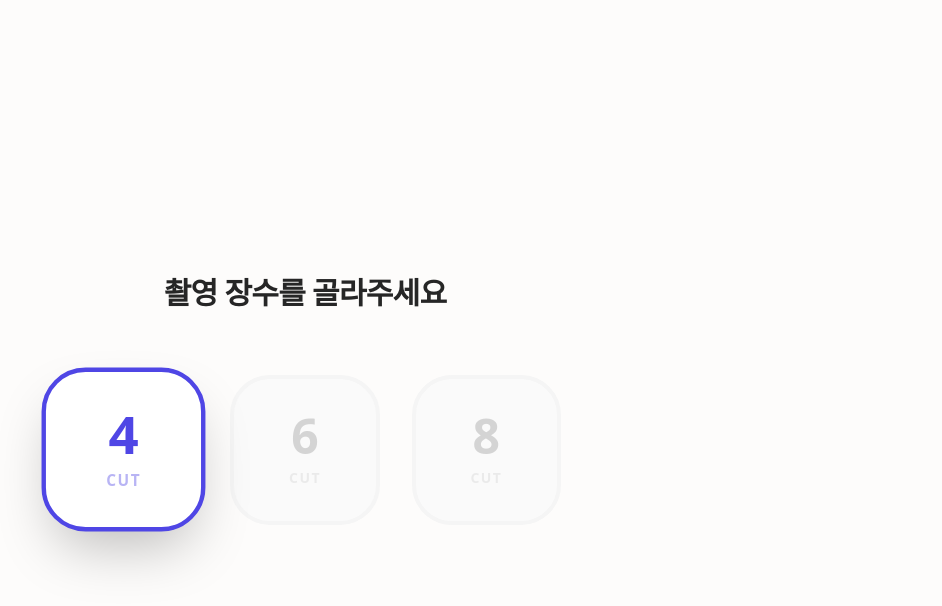
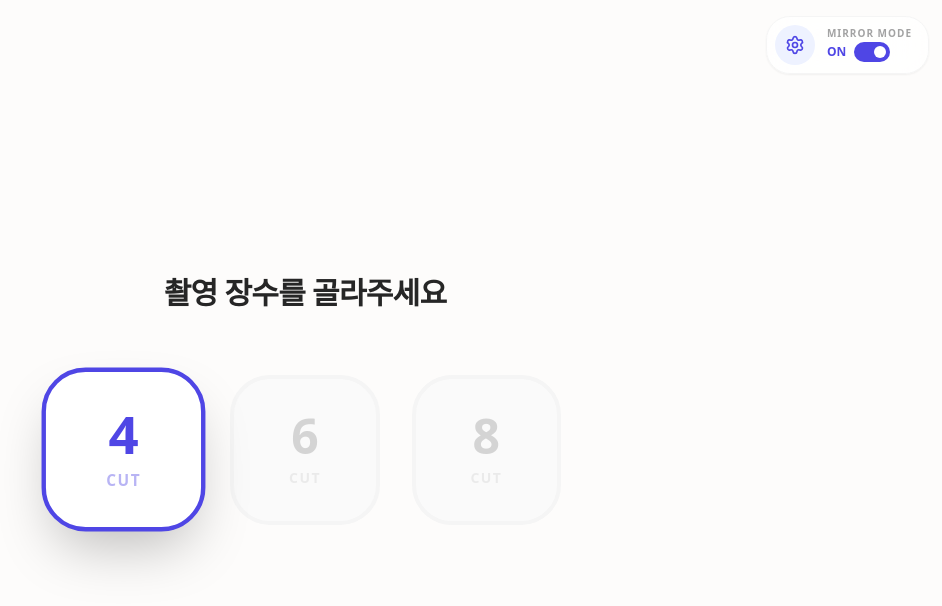
Before and after one commit to alex8396/my4-cut, a React (Vite) app: page / in a window 1280 px wide. Shown: the top 606 px of the page, without its empty margins (335-1277 px from the left). Built offline with nearby package versions, Linux system fonts and the light colour scheme.

Commit message:
add new frames

```diff
--- a/src/App.jsx
+++ b/src/App.jsx
@@ -1,6 +1,6 @@
 import React, { useState, useRef, useEffect } from 'react';
 import Webcam from 'react-webcam';
-import { Download, Image as ImageIcon, ChevronRight, ChevronLeft, Plus, Trash2, Home, Printer, RefreshCcw, Check, Share2, Clock } from 'lucide-react';
+import { Download, Image as ImageIcon, ChevronRight, ChevronLeft, Plus, Trash2, Home, Printer, RefreshCcw, Check, Share2, Clock, Settings } from 'lucide-react';
 import { motion, AnimatePresence } from 'framer-motion';
 
 const STEPS = { LAYOUT: 0, CAMERA: 1, SELECT: 2, RESULT: 3 };
@@ -190,6 +190,7 @@ function App() {
   const [viewportSize, setViewportSize] = useState({ w: window.innerWidth, h: window.innerHeight });
   const [facingMode, setFacingMode] = useState('user');
   const [showSaveModal, setShowSaveModal] = useState(false);
+  const [mirrorMode, setMirrorMode] = useState(true);
 
   useEffect(() => {
     const handleResize = () => {
@@ -483,10 +484,8 @@ function App() {
       setCapturedPhotos([]);
       setCountdown(null);
     } else if (step === STEPS.SELECT) {
-      // Re-shoot from scratch or keep previous photos? Keeping it simple: user goes back to camera but photos are kept?
-      // Actually, if they go back to camera, they might resume capturing. Let's not clear capturedPhotos here,
-      // or clear only selected layout photos.
       setStep(STEPS.CAMERA);
+      setCapturedPhotos([]);
       setSelectedPhotosForLayout([]);
     } else if (step === STEPS.RESULT) {
       setStep(STEPS.SELECT);
@@ -516,7 +515,29 @@ function App() {
           <AnimatePresence mode="wait">
             {step === STEPS.LAYOUT && (
               <motion.div key="layout" initial={{ opacity: 0 }} animate={{ opacity: 1 }} exit={{ opacity: 0 }}
-                className="flex flex-col items-center justify-center h-full p-8 gap-12">
+                className="flex flex-col items-center justify-center h-full p-8 gap-12 relative">
+
+                {/* Mirror Mode Toggle */}
+                <div className="absolute top-0 right-0 p-4">
+                  <div className="bg-white/80 backdrop-blur-xl border border-neutral-100 rounded-[24px] p-2 flex items-center gap-3 shadow-sm hover:shadow-md transition-shadow">
+                    <div className="w-10 h-10 bg-indigo-50 text-indigo-600 rounded-full flex items-center justify-center">
+                      <Settings size={20} />
+                    </div>
+                    <div className="flex flex-col pr-2">
+                      <span className="text-[10px] font-black text-neutral-400 uppercase tracking-widest leading-none mb-1">Mirror Mode</span>
+                      <div className="flex items-center gap-2">
+                        <span className={`text-xs font-black ${mirrorMode ? 'text-indigo-600' : 'text-neutral-400'}`}>{mirrorMode ? 'ON' : 'OFF'}</span>
+                        <button
+                          onClick={() => setMirrorMode(!mirrorMode)}
+                          className={`w-9 h-5 rounded-full transition-all relative ${mirrorMode ? 'bg-indigo-600' : 'bg-neutral-200'}`}
+                        >
+                          <div className={`absolute top-1 left-1 w-3 h-3 bg-white rounded-full transition-transform ${mirrorMode ? 'translate-x-4' : 'translate-x-0'}`} />
+                        </button>
+                      </div>
+                    </div>
+                  </div>
+                </div>
+
                 <h3 className="text-3xl font-black mb-4 tracking-tight text-neutral-800">촬영 장수를 골라주세요</h3>
                 <div className="grid grid-cols-3 gap-8 w-full max-w-lg">
                   {SHOT_OPTIONS.map(num => (
@@ -543,10 +564,10 @@ function App() {
                     audio={false}
                     ref={webcamRef}
                     screenshotFormat="image/jpeg"
-                    mirrored={facingMode === 'user'}
+                    mirrored={mirrorMode}
                     videoConstraints={{ facingMode }}
                     className="w-full h-full object-cover scale-x-[-1]"
-                    style={{ transform: facingMode === 'user' ? 'scaleX(-1)' : 'none' }}
+                    style={{ transform: mirrorMode ? 'scaleX(-1)' : 'none' }}
                   />
                   <FrameOverlay frame={selectedFrame} />
 
```
